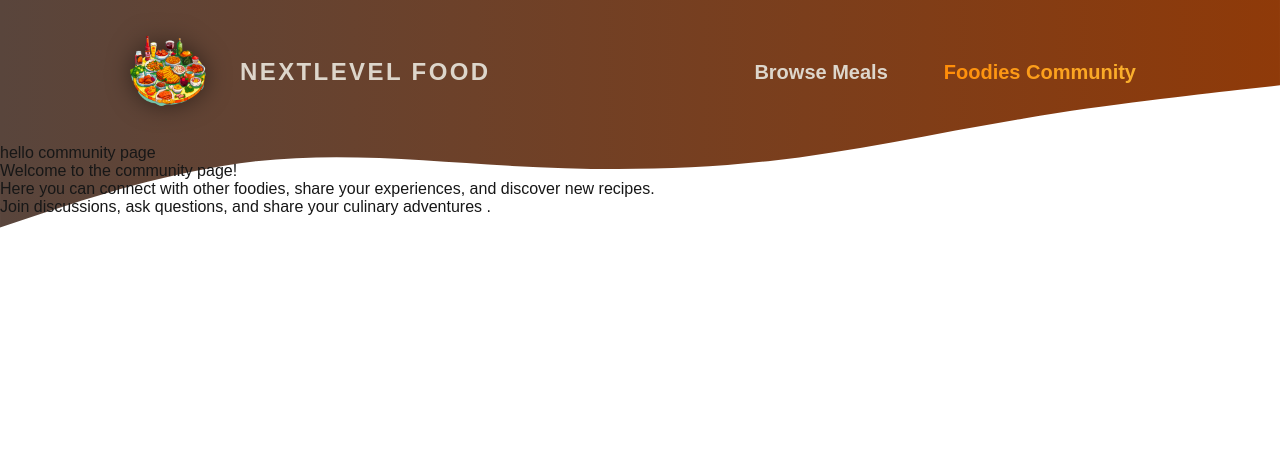
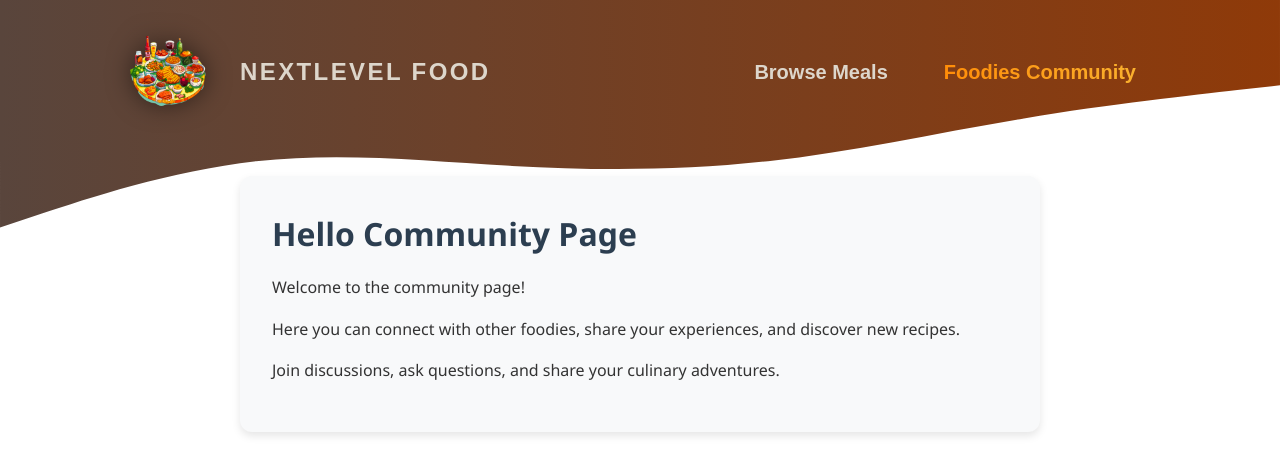
Before and after one commit to rajendra-systango11/food-app, a Next.js app: page /community in a window 1280 px wide. Shown: the top 474 px of the page. Built offline with nearby package versions, Linux system fonts and the light colour scheme.

Commit message:
styling..

```diff
--- a/src/app/community/page.js
+++ b/src/app/community/page.js
@@ -1,11 +1,16 @@
-export default function CommunityPage(){
+import styles from './page.module.css';
 
-    return (
-        <div>
-            hello community page
-            <p>Welcome to the community page!</p>
-            <p>Here you can connect with other foodies, share your experiences, and discover new recipes.</p>
-            <p>Join discussions, ask questions, and share your culinary adventures  .</p>
-        </div>
-    )
+export default function CommunityPage() {
+  return (
+    <div className={styles.container}>
+      <h1 className={styles.heading}>Hello Community Page</h1>
+      <p className={styles.paragraph}>Welcome to the community page!</p>
+      <p className={styles.paragraph}>
+        Here you can connect with other foodies, share your experiences, and discover new recipes.
+      </p>
+      <p className={styles.paragraph}>
+        Join discussions, ask questions, and share your culinary adventures.
+      </p>
+    </div>
+  );
 }
--- /dev/null
+++ b/src/app/community/page.module.css
@@ -0,0 +1,23 @@
+/* CommunityPage.module.css */
+.container {
+  max-width: 800px;
+  margin: 2rem auto;
+  padding: 2rem;
+  border-radius: 12px;
+  background-color: #f8f9fa;
+  box-shadow: 0 4px 8px rgba(0, 0, 0, 0.1);
+  font-family: 'Segoe UI', Tahoma, Geneva, Verdana, sans-serif;
+  line-height: 1.6;
+  color: #333;
+}
+
+.heading {
+  font-size: 2rem;
+  font-weight: bold;
+  margin-bottom: 1rem;
+  color: #2c3e50;
+}
+
+.paragraph {
+  margin-bottom: 1rem;
+}
--- a/src/app/meals/page.module.css
+++ b/src/app/meals/page.module.css
@@ -8,3 +8,102 @@
   list-style: none;
   padding: 0;
 }
+/* page.module.css */
+
+.image {
+  text-align: center;
+  margin: 2rem 0;
+}
+
+.image img {
+  border-radius: 12px;
+  max-width: 100%;
+  height: auto;
+  box-shadow: 0 4px 12px rgba(0, 0, 0, 0.2);
+}
+
+.headerText {
+  text-align: center;
+  margin-bottom: 2rem;
+}
+
+.headerText h2 {
+  font-size: 2rem;
+  margin-bottom: 0.5rem;
+  color: #2c3e50;
+}
+
+.headerText p {
+  font-size: 1rem;
+  color: #555;
+}
+
+.content {
+  max-width: 800px;
+  margin: 0 auto;
+  padding: 2rem;
+  line-height: 1.6;
+  background-color: #fafafa;
+  border-radius: 8px;
+  box-shadow: 0 2px 8px rgba(0, 0, 0, 0.05);
+}
+
+.summary {
+  font-weight: 500;
+  margin-bottom: 1rem;
+  color: #444;
+}
+
+.instructions p {
+  white-space: pre-line; /* keeps line breaks */
+  background-color: #fff;
+  padding: 1rem;
+  border-left: 4px solid #ccc;
+  color: black;
+  border-radius: 4px;
+}
+
+.backButton {
+  display: block;
+  margin: 2rem auto;
+  padding: 0.6rem 1.5rem;
+  background-color: #0070f3;
+  color: white;
+  border: none;
+  border-radius: 6px;
+  font-size: 1rem;
+  cursor: pointer;
+  transition: background-color 0.2s ease;
+}
+
+.backButton:hover {
+  background-color: #0059c1;
+}
+
+
+.container {
+  max-width: 800px;
+  margin: 2rem auto;
+  padding: 2rem;
+  border-radius: 12px;
+  background-color: #f8f9fa;
+  box-shadow: 0 4px 8px rgba(0, 0, 0, 0.1);
+  font-family: 'Segoe UI', Tahoma, Geneva, Verdana, sans-serif;
+  line-height: 1.6;
+  color: #333;
+}
+.container h1 {
+  text-align: center;
+  font-size: 2.5rem;
+  margin-top: 1rem;
+  color: #2c3e50;
+}
+
+.container p {
+  text-align: center;
+  max-width: 700px;
+  margin: 0.5rem auto;
+  color: #555;
+  font-size: 1.1rem;
+  line-height: 1.6;
+}
```
Also changed, not shown: src/app/meals/page.js (+6 -5 lines).
